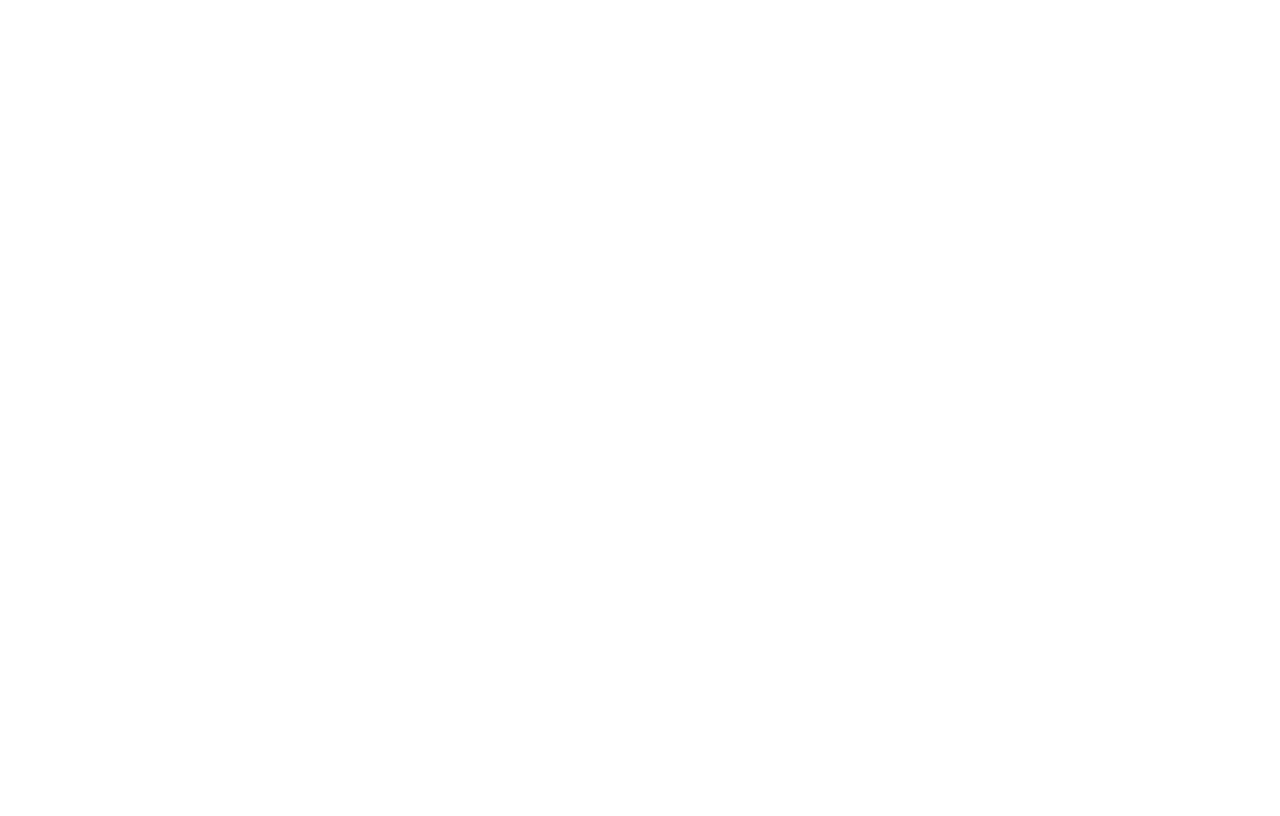
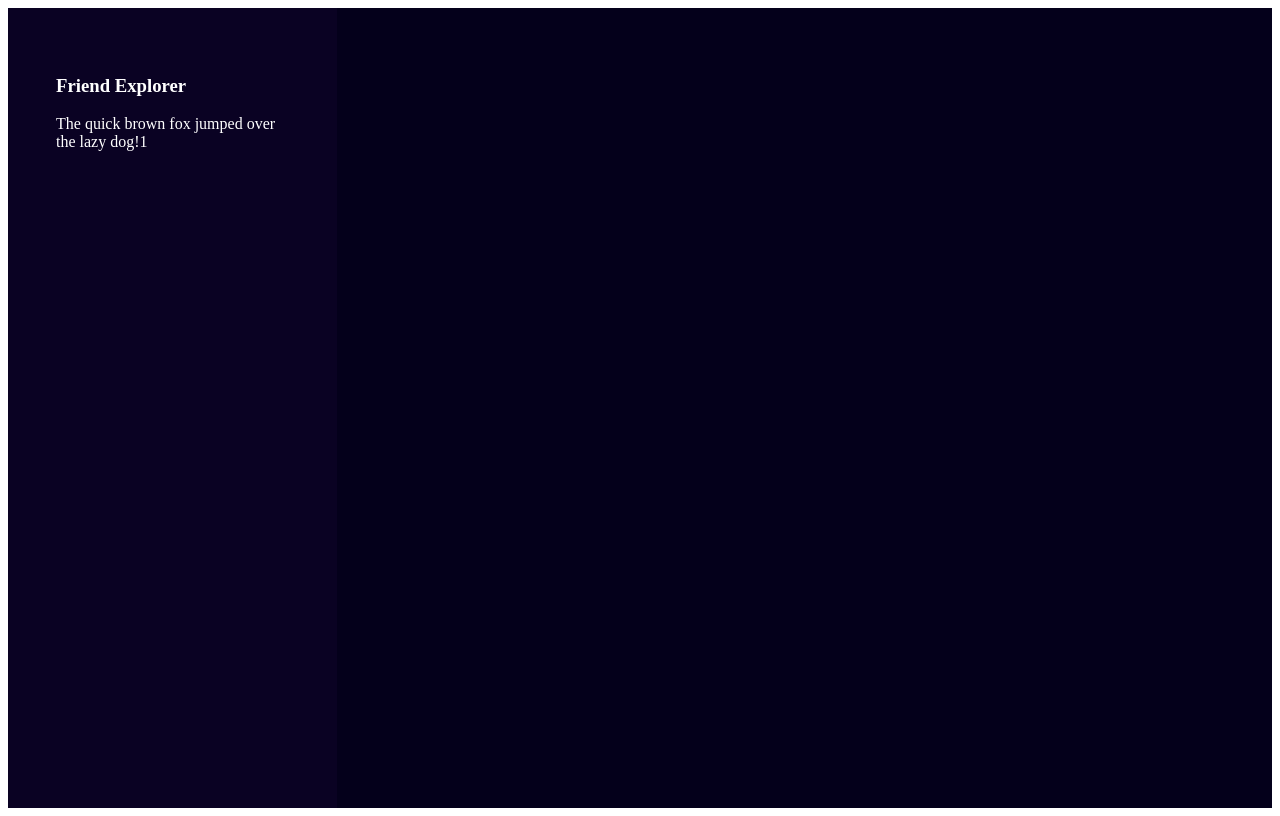
Before and after one commit to MouseAndKeyboard/steamfriendvisualiser, a Next.js app: page /app in a window 1280 px wide. Built offline with nearby package versions, Linux system fonts and the light colour scheme.

Commit message:
Setup main app page styles

```diff
--- /dev/null
+++ b/components/App/index.module.css
@@ -0,0 +1,5 @@
+.main {
+    height: 100vh;
+    width: 100%;
+    display: flex;
+}
--- /dev/null
+++ b/components/App/index.tsx
@@ -0,0 +1,17 @@
+import GraphVisualisationManager from '../GraphVisualisationManager'
+import DataManager from '../DataManager'
+
+import styles from './index.module.css'
+
+const app = (props) => {
+    return (
+        <div className={styles.main}>
+            <DataManager />
+            <GraphVisualisationManager />
+        </div>
+    );
+}
+
+
+
+export default app;
--- a/components/DataManager.tsx
+++ /dev/null
@@ -1,8 +0,0 @@
-
-const DataManager = () => {
-    return (<div>
-
-    </div>);
-}
-
-export default DataManager;
--- /dev/null
+++ b/components/DataManager/index.module.css
@@ -0,0 +1,6 @@
+
+.main {
+    padding: 3em;
+    background-color: #0A0223;
+    color: white;
+}
--- /dev/null
+++ b/components/DataManager/index.tsx
@@ -0,0 +1,10 @@
+import styles from "./index.module.css"
+
+const DataManager = () => {
+    return (<div className={styles.main}>
+        <h3>Friend Explorer</h3>
+        <p>The quick brown fox jumped over the lazy dog!1</p>
+    </div>);
+}
+
+export default DataManager;
--- /dev/null
+++ b/components/Visualisations/GraphVisualisation.module.css
@@ -0,0 +1,6 @@
+
+.mainView {
+    background-color: #04001B;
+    width: 100%;
+    height: 100%;
+}
--- a/components/Visualisations/GraphVisualisation.tsx
+++ b/components/Visualisations/GraphVisualisation.tsx
@@ -1,6 +1,7 @@
+import styles from "./GraphVisualisation.module.css"
 
-const GraphVisualisation = ({bgColour}) => {
-    return (<svg width="100%" height="100%" background-color={bgColour}>
+const GraphVisualisation = (props) => {
+    return (<svg className={styles.mainView}>
 
 
     </svg>);
--- a/pages/app.tsx
+++ b/pages/app.tsx
@@ -1,14 +1,5 @@
-import GraphVisualisationManager from '../components/GraphVisualisationManager'
-import DataManager from '../components/DataManager'
+import AppPage from '../components/App'
 
-
-const app = (props) => {
-    return (
-        <div>
-            <DataManager />
-            <GraphVisualisationManager />
-        </div>
-    );
-}
+const app = (props) => <AppPage/>
 
 export default app;
```
